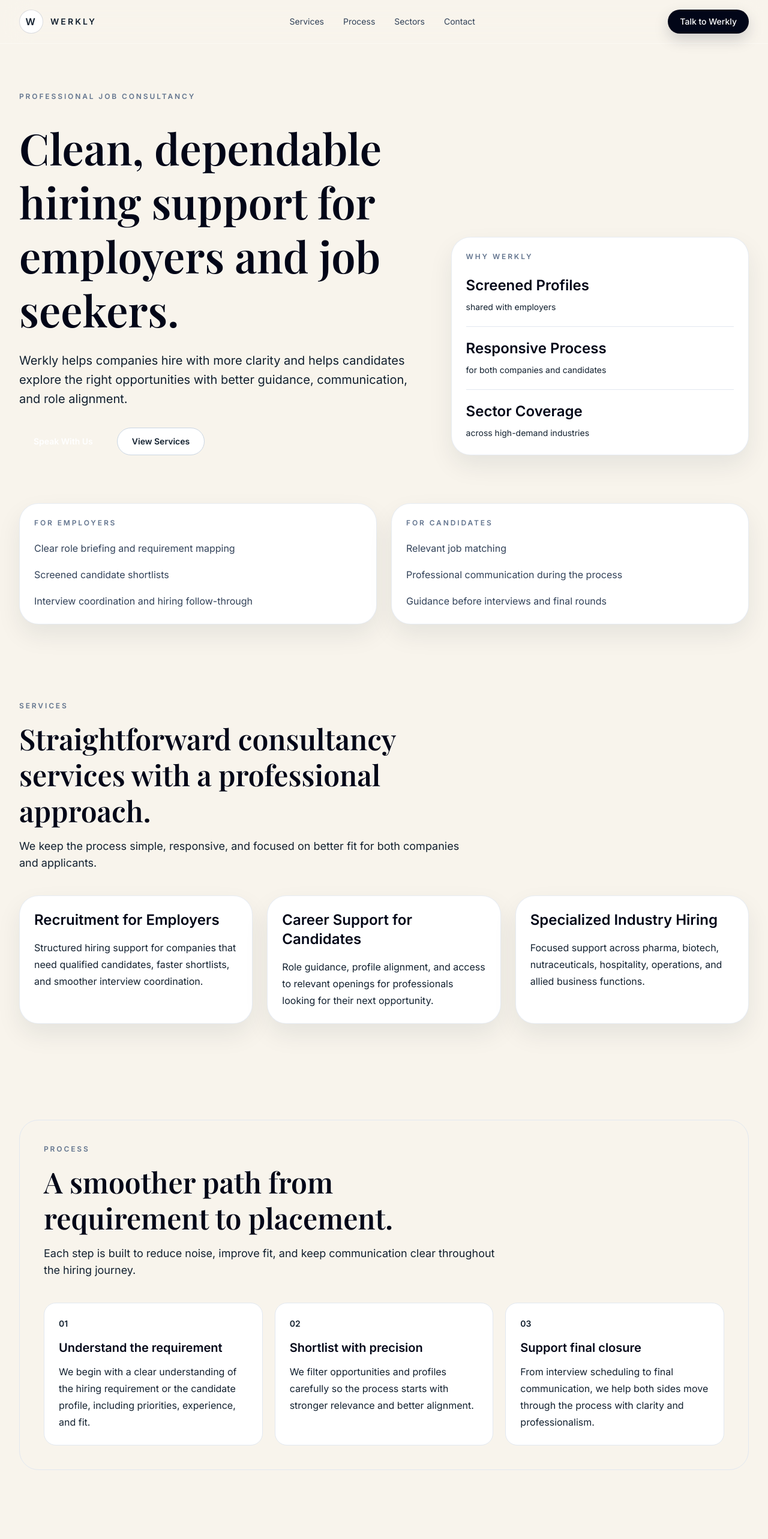
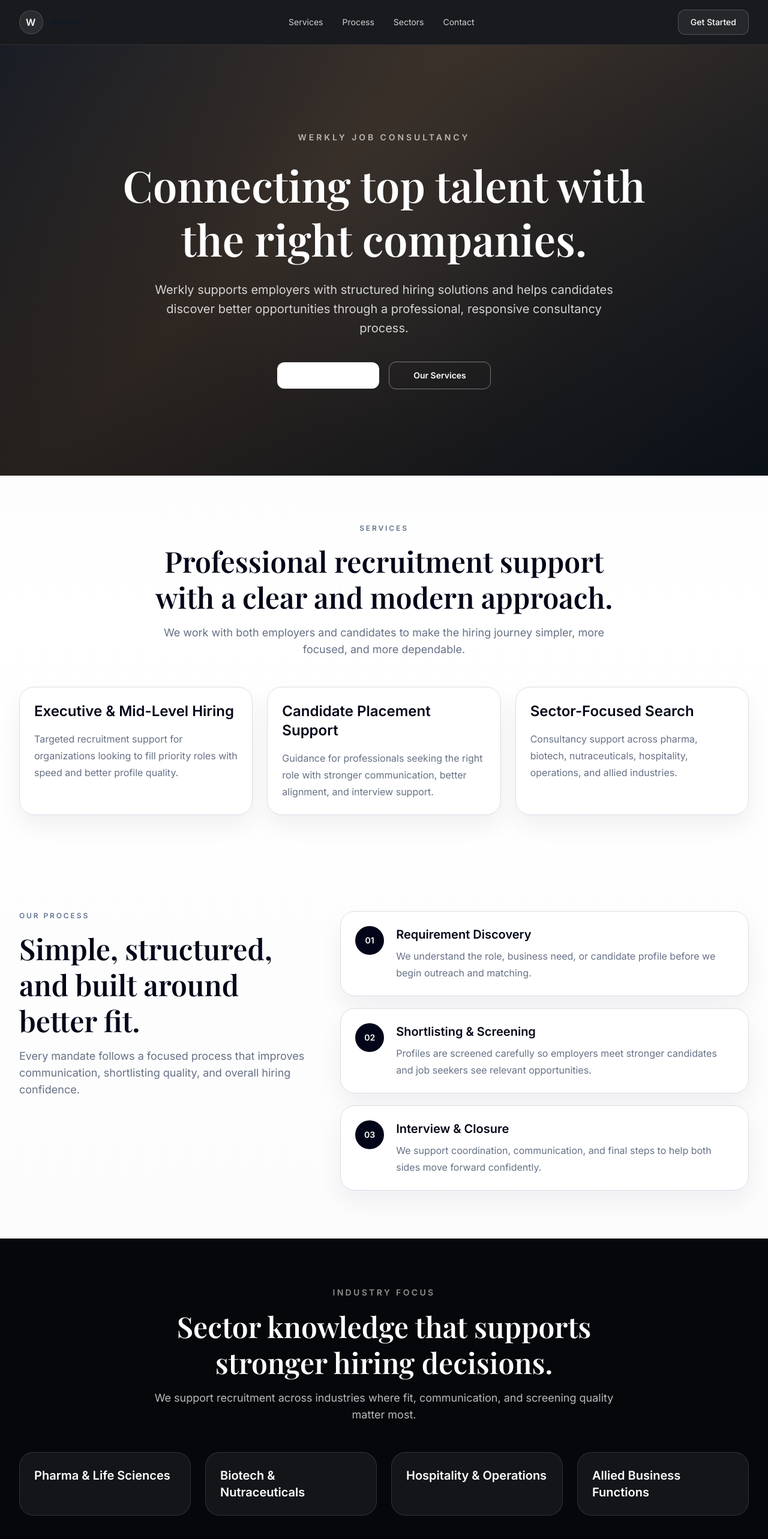
Before and after one commit to djkreddys-cmyk/Werkly, a Next.js app: page / in a window 1280 px wide. Shown: the top 2566 px of the page at 60% size. Built offline with nearby package versions, Linux system fonts and the light colour scheme.

Commit message:
Redesign Werkly with dark hero consultancy layout

```diff
--- a/app/globals.css
+++ b/app/globals.css
@@ -1,11 +1,14 @@
 @import "tailwindcss";
 
 :root {
-  --color-cream: #f8f4ec;
-  --color-ink: #12202f;
-  --color-amber: #f4b860;
-  --color-coral: #ea7b61;
-  --color-mist: #d9e5ee;
+  --color-ink: #101828;
+  --color-paper: #f5f7fa;
+  --color-surface: #ffffff;
+  --color-line: #d9dee7;
+  --color-muted: #667085;
+  --color-accent: #ffffff;
+  --color-dark: #05070b;
+  --color-dark-soft: #121722;
 }
 
 @theme inline {
@@ -17,16 +20,14 @@
 }
 
 html {
-  background:
-    radial-gradient(circle at top left, rgba(244, 184, 96, 0.32), transparent 30%),
-    radial-gradient(circle at 85% 18%, rgba(217, 229, 238, 0.9), transparent 24%),
-    linear-gradient(180deg, #f8f4ec 0%, #fffdf9 48%, #ffffff 100%);
+  background: #f5f7fa;
 }
 
 body {
   min-height: 100vh;
   color: var(--color-ink);
   font-family: var(--font-sans), sans-serif;
+  background: linear-gradient(180deg, #f4f6f9 0%, #ffffff 30%, #f7f8fa 100%);
 }
 
 a {
@@ -35,7 +36,7 @@ a {
 }
 
 ::selection {
-  background: rgba(234, 123, 97, 0.2);
+  background: rgba(16, 24, 40, 0.15);
 }
 
 .section-shell {
@@ -43,12 +44,13 @@ a {
 }
 
 .glass-panel {
-  background: rgba(255, 255, 255, 0.72);
-  backdrop-filter: blur(18px);
+  background: rgba(255, 255, 255, 0.96);
+  backdrop-filter: blur(8px);
 }
 
 .story-card {
-  @apply rounded-[2rem] border border-slate-200/80 bg-white p-6 shadow-[0_18px_40px_rgba(18,32,47,0.08)];
+  @apply rounded-[1.5rem] border bg-white p-6 shadow-[0_18px_40px_rgba(16,24,40,0.06)];
+  border-color: var(--color-line);
 }
 
 .eyebrow {
@@ -58,3 +60,7 @@ a {
 .section-title {
   @apply font-[family-name:var(--font-display)] text-4xl leading-tight text-slate-950 sm:text-5xl;
 }
+
+.muted-copy {
+  color: var(--color-muted);
+}
--- a/app/page.tsx
+++ b/app/page.tsx
@@ -3,81 +3,45 @@ import { SiteHeader } from "@/components/site-header";
 
 const services = [
   {
-    title: "Recruitment for Employers",
+    title: "Executive & Mid-Level Hiring",
     description:
-      "Structured hiring support for companies that need qualified candidates, faster shortlists, and smoother interview coordination.",
+      "Targeted recruitment support for organizations looking to fill priority roles with speed and better profile quality.",
   },
   {
-    title: "Career Support for Candidates",
+    title: "Candidate Placement Support",
     description:
-      "Role guidance, profile alignment, and access to relevant openings for professionals looking for their next opportunity.",
+      "Guidance for professionals seeking the right role with stronger communication, better alignment, and interview support.",
   },
   {
-    title: "Specialized Industry Hiring",
+    title: "Sector-Focused Search",
     description:
-      "Focused support across pharma, biotech, nutraceuticals, hospitality, operations, and allied business functions.",
-  },
-];
-
-const audiences = [
-  {
-    title: "For Employers",
-    points: [
-      "Clear role briefing and requirement mapping",
-      "Screened candidate shortlists",
-      "Interview coordination and hiring follow-through",
-    ],
-  },
-  {
-    title: "For Candidates",
-    points: [
-      "Relevant job matching",
-      "Professional communication during the process",
-      "Guidance before interviews and final rounds",
-    ],
+      "Consultancy support across pharma, biotech, nutraceuticals, hospitality, operations, and allied industries.",
   },
 ];
 
 const processSteps = [
   {
-    step: "01",
-    title: "Understand the requirement",
+    title: "Requirement Discovery",
     description:
-      "We begin with a clear understanding of the hiring requirement or the candidate profile, including priorities, experience, and fit.",
+      "We understand the role, business need, or candidate profile before we begin outreach and matching.",
   },
   {
-    step: "02",
-    title: "Shortlist with precision",
+    title: "Shortlisting & Screening",
     description:
-      "We filter opportunities and profiles carefully so the process starts with stronger relevance and better alignment.",
+      "Profiles are screened carefully so employers meet stronger candidates and job seekers see relevant opportunities.",
   },
   {
-    step: "03",
-    title: "Support final closure",
+    title: "Interview & Closure",
     description:
-      "From interview scheduling to final communication, we help both sides move through the process with clarity and professionalism.",
+      "We support coordination, communication, and final steps to help both sides move forward confidently.",
   },
 ];
 
 const sectors = [
-  {
-    title: "Pharma & Life Sciences",
-    note: "Hiring support across research, quality, production, regulatory, and commercial functions.",
-  },
-  {
-    title: "Biotech & Nutraceuticals",
-    note: "Consultancy support for science-led businesses building specialized and growth-focused teams.",
-  },
-  {
-    title: "Operations & Hospitality",
-    note: "Reliable sourcing for operational, customer-facing, and business support roles.",
-  },
-];
-
-const highlights = [
-  { value: "Screened Profiles", label: "shared with employers" },
-  { value: "Responsive Process", label: "for both companies and candidates" },
-  { value: "Sector Coverage", label: "across high-demand industries" },
+  "Pharma & Life Sciences",
+  "Biotech & Nutraceuticals",
+  "Hospitality & Operations",
+  "Allied Business Functions",
 ];
 
 export default function Home() {
@@ -85,75 +49,48 @@ export default function Home() {
     <div id="top" className="relative">
       <SiteHeader />
       <main>
-        <section className="section-shell py-14 sm:py-20">
-          <div className="grid gap-12 lg:grid-cols-[1.15fr_0.85fr] lg:items-end">
-            <div className="space-y-8">
-              <p className="eyebrow">Professional job consultancy</p>
-              <div className="space-y-6">
-                <h1 className="max-w-4xl font-[family-name:var(--font-display)] text-5xl leading-tight text-slate-950 sm:text-6xl lg:text-7xl">
-                  Clean, dependable hiring support for employers and job seekers.
+        <section className="relative overflow-hidden bg-[var(--color-dark)]">
+          <div className="absolute inset-0 bg-[linear-gradient(rgba(5,7,11,0.48),rgba(5,7,11,0.68)),radial-gradient(circle_at_center,rgba(255,255,255,0.08),transparent_42%),linear-gradient(135deg,#2b313d_0%,#6d5846_38%,#182432_100%)]" />
+          <div className="section-shell relative py-20 sm:py-28 lg:py-36">
+            <div className="mx-auto max-w-4xl text-center text-white">
+              <p className="text-sm font-semibold uppercase tracking-[0.28em] text-white/65">
+                Werkly Job Consultancy
+              </p>
+              <h1 className="mt-6 font-[family-name:var(--font-display)] text-5xl leading-tight sm:text-6xl lg:text-7xl">
+                Connecting top talent with the right companies.
               </h1>
-                <p className="max-w-2xl text-lg leading-8 muted-copy sm:text-xl">
-                  Werkly helps companies hire with more clarity and helps candidates explore the right opportunities with better guidance, communication, and role alignment.
+              <p className="mx-auto mt-6 max-w-3xl text-lg leading-8 text-white/80 sm:text-xl">
+                Werkly supports employers with structured hiring solutions and helps candidates discover better opportunities through a professional, responsive consultancy process.
               </p>
-              </div>
-              <div className="flex flex-col gap-4 sm:flex-row">
+              <div className="mt-10 flex flex-col items-center justify-center gap-4 sm:flex-row">
                 <a
                   href="#contact"
-                  className="inline-flex items-center justify-center rounded-full bg-[var(--color-accent)] px-6 py-3 text-sm font-semibold !text-white transition hover:opacity-95"
+                  className="inline-flex min-w-[170px] items-center justify-center rounded-xl bg-white px-6 py-3 text-sm font-semibold text-slate-950 transition hover:bg-slate-100"
                 >
-                  Speak With Us
+                  Get Started
                 </a>
                 <a
                   href="#services"
-                  className="inline-flex items-center justify-center rounded-full border border-slate-300 bg-white px-6 py-3 text-sm font-semibold text-slate-900 transition hover:bg-slate-50"
+                  className="inline-flex min-w-[170px] items-center justify-center rounded-xl border border-white/40 bg-transparent px-6 py-3 text-sm font-semibold text-white transition hover:bg-white/8"
                 >
-                  View Services
+                  Our Services
                 </a>
-              </div>
-            </div>
-            <div className="story-card space-y-6 p-8">
-              <p className="eyebrow">Why Werkly</p>
-              <div className="space-y-5">
-                {highlights.map((item) => (
-                  <div key={item.value} className="border-b border-slate-200 pb-5 last:border-b-0 last:pb-0">
-                    <p className="text-2xl font-semibold text-slate-950">{item.value}</p>
-                    <p className="mt-2 text-sm leading-6 muted-copy">{item.label}</p>
-                  </div>
-                ))}
               </div>
             </div>
           </div>
         </section>
 
-        <section className="section-shell pb-8 sm:pb-12">
-          <div className="grid gap-6 lg:grid-cols-2">
-            {audiences.map((audience) => (
-              <article key={audience.title} className="story-card p-8">
-                <p className="eyebrow">{audience.title}</p>
-                <ul className="mt-5 space-y-4">
-                  {audience.points.map((point) => (
-                    <li key={point} className="text-base leading-7 text-slate-700">
-                      {point}
-                    </li>
-                  ))}
-                </ul>
-              </article>
-            ))}
-          </div>
-        </section>
-
-        <section id="services" className="section-shell py-14 sm:py-20">
-          <div className="max-w-3xl space-y-4">
+        <section id="services" className="section-shell py-16 sm:py-20">
+          <div className="mx-auto max-w-3xl text-center">
             <p className="eyebrow">Services</p>
-            <h2 className="section-title">Straightforward consultancy services with a professional approach.</h2>
-            <p className="text-base leading-7 muted-copy sm:text-lg">
-              We keep the process simple, responsive, and focused on better fit for both companies and applicants.
+            <h2 className="mt-4 section-title">Professional recruitment support with a clear and modern approach.</h2>
+            <p className="mt-4 text-base leading-7 muted-copy sm:text-lg">
+              We work with both employers and candidates to make the hiring journey simpler, more focused, and more dependable.
             </p>
           </div>
-          <div className="mt-10 grid gap-6 lg:grid-cols-3">
+          <div className="mt-12 grid gap-6 lg:grid-cols-3">
             {services.map((service) => (
-              <article key={service.title} className="story-card">
+              <article key={service.title} className="story-card p-8">
                 <h3 className="text-2xl font-semibold text-slate-950">{service.title}</h3>
                 <p className="mt-4 text-base leading-7 muted-copy">{service.description}</p>
               </article>
@@ -161,67 +98,76 @@ export default function Home() {
           </div>
         </section>
 
-        <section id="process" className="section-shell py-14 sm:py-20">
-          <div className="rounded-[2rem] border border-slate-200 bg-[var(--color-soft)] px-6 py-10 sm:px-8 lg:px-10">
-            <div className="max-w-3xl space-y-4">
-              <p className="eyebrow">Process</p>
-              <h2 className="section-title">A smoother path from requirement to placement.</h2>
+        <section id="process" className="section-shell py-16 sm:py-20">
+          <div className="grid gap-8 lg:grid-cols-[0.85fr_1.15fr] lg:items-start">
+            <div className="space-y-4">
+              <p className="eyebrow">Our Process</p>
+              <h2 className="section-title">Simple, structured, and built around better fit.</h2>
               <p className="text-base leading-7 muted-copy sm:text-lg">
-                Each step is built to reduce noise, improve fit, and keep communication clear throughout the hiring journey.
+                Every mandate follows a focused process that improves communication, shortlisting quality, and overall hiring confidence.
               </p>
             </div>
-            <div className="mt-10 grid gap-5 lg:grid-cols-3">
-              {processSteps.map((item) => (
-                <article key={item.step} className="rounded-[1.25rem] border border-slate-200 bg-white p-6">
-                  <p className="text-sm font-semibold text-[var(--color-accent)]">{item.step}</p>
-                  <h3 className="mt-4 text-xl font-semibold text-slate-950">{item.title}</h3>
-                  <p className="mt-3 text-base leading-7 muted-copy">{item.description}</p>
+            <div className="grid gap-5">
+              {processSteps.map((step, index) => (
+                <article key={step.title} className="story-card flex gap-5 p-7">
+                  <div className="flex h-12 w-12 shrink-0 items-center justify-center rounded-full bg-slate-950 text-sm font-semibold text-white">
+                    0{index + 1}
+                  </div>
+                  <div>
+                    <h3 className="text-xl font-semibold text-slate-950">{step.title}</h3>
+                    <p className="mt-2 text-base leading-7 muted-copy">{step.description}</p>
+                  </div>
                 </article>
               ))}
             </div>
           </div>
         </section>
 
-        <section id="roles" className="section-shell py-14 sm:py-20">
-          <div className="max-w-3xl space-y-4">
-            <p className="eyebrow">Industry Focus</p>
-            <h2 className="section-title">Sector knowledge that helps hiring move with confidence.</h2>
-            <p className="text-base leading-7 muted-copy sm:text-lg">
-              We support recruitment needs across industries where screening quality and role fit matter most.
+        <section id="roles" className="bg-[var(--color-dark)] py-16 sm:py-20">
+          <div className="section-shell">
+            <div className="mx-auto max-w-3xl text-center">
+              <p className="text-sm font-semibold uppercase tracking-[0.24em] text-white/55">
+                Industry Focus
+              </p>
+              <h2 className="mt-4 font-[family-name:var(--font-display)] text-4xl leading-tight text-white sm:text-5xl">
+                Sector knowledge that supports stronger hiring decisions.
+              </h2>
+              <p className="mt-4 text-base leading-7 text-white/72 sm:text-lg">
+                We support recruitment across industries where fit, communication, and screening quality matter most.
               </p>
             </div>
-          <div className="mt-10 grid gap-6 lg:grid-cols-3">
+            <div className="mt-12 grid gap-6 sm:grid-cols-2 lg:grid-cols-4">
               {sectors.map((sector) => (
-              <article key={sector.title} className="story-card">
-                <h3 className="text-2xl font-semibold text-slate-950">{sector.title}</h3>
-                <p className="mt-4 text-base leading-7 muted-copy">{sector.note}</p>
+                <article key={sector} className="rounded-[1.5rem] border border-white/12 bg-white/6 p-6 text-white">
+                  <h3 className="text-xl font-semibold">{sector}</h3>
                 </article>
               ))}
             </div>
+          </div>
         </section>
 
-        <section id="contact" className="section-shell py-14 sm:py-20">
-          <div className="grid gap-6 lg:grid-cols-[1.05fr_0.95fr]">
+        <section id="contact" className="section-shell py-16 sm:py-20">
+          <div className="grid gap-6 lg:grid-cols-[1.1fr_0.9fr]">
             <div className="story-card p-8 sm:p-10">
-              <p className="eyebrow">Contact</p>
+              <p className="eyebrow">Contact Us</p>
               <h2 className="mt-4 font-[family-name:var(--font-display)] text-4xl leading-tight text-slate-950 sm:text-5xl">
-                Let’s discuss your hiring need or career move.
+                Start a hiring conversation or share your job profile.
               </h2>
               <p className="mt-5 max-w-2xl text-base leading-7 muted-copy sm:text-lg">
-                Employers can reach out with role details, team requirements, and timelines. Candidates can share their profile, preferred sector, and target location.
+                Employers can contact us with role details and timelines. Candidates can reach out with resumes, preferred sectors, and job locations.
               </p>
               <div className="mt-8 flex flex-col gap-4 sm:flex-row">
                 <a
                   href="mailto:hr@werkly.in"
-                  className="inline-flex items-center justify-center rounded-full bg-[var(--color-accent)] px-6 py-3 text-sm font-semibold !text-white transition hover:opacity-95"
+                  className="inline-flex items-center justify-center rounded-xl bg-slate-950 px-6 py-3 text-sm font-semibold text-white transition hover:bg-slate-800"
                 >
-                  Email HR Team
+                  Contact HR
                 </a>
                 <a
                   href="mailto:info@werkly.in"
-                  className="inline-flex items-center justify-center rounded-full border border-slate-300 bg-white px-6 py-3 text-sm font-semibold text-slate-900 transition hover:bg-slate-50"
+                  className="inline-flex items-center justify-center rounded-xl border border-slate-300 bg-white px-6 py-3 text-sm font-semibold text-slate-900 transition hover:bg-slate-50"
                 >
-                  General Enquiries
+                  General Enquiry
                 </a>
               </div>
             </div>
@@ -244,9 +190,9 @@ export default function Home() {
                   <p className="mt-2 text-lg font-semibold text-slate-950">www.werkly.in</p>
                 </div>
                 <div>
-                  <p className="text-sm uppercase tracking-[0.22em] text-slate-400">Consultancy Focus</p>
+                  <p className="text-sm uppercase tracking-[0.22em] text-slate-400">Consultancy Scope</p>
                   <p className="mt-2 text-base leading-7 muted-copy">
-                    Professional hiring support for employers and dependable guidance for job seekers across multiple sectors.
+                    Hiring and placement support for employers and job seekers across multiple growth sectors.
                   </p>
                 </div>
               </div>
--- a/components/site-header.tsx
+++ b/components/site-header.tsx
@@ -7,26 +7,26 @@ const navItems = [
 
 export function SiteHeader() {
   return (
-    <header className="sticky top-0 z-50 border-b border-white/40 bg-[rgba(248,244,236,0.75)] backdrop-blur-xl">
+    <header className="sticky top-0 z-50 border-b border-white/10 bg-[rgba(5,7,11,0.92)] backdrop-blur-xl">
       <div className="mx-auto flex w-full max-w-7xl items-center justify-between gap-6 px-5 py-4 sm:px-8">
-        <a href="#top" className="flex items-center gap-3 text-sm font-semibold tracking-[0.22em] text-slate-900 uppercase">
-          <span className="flex h-10 w-10 items-center justify-center rounded-full border border-slate-900/15 bg-white text-base tracking-[0.16em]">
+        <a href="#top" className="flex items-center gap-3 text-sm font-semibold tracking-[0.12em] text-white">
+          <span className="flex h-10 w-10 items-center justify-center rounded-full border border-white/15 bg-white/8 text-base text-white">
             W
           </span>
           Werkly
         </a>
-        <nav className="hidden items-center gap-8 text-sm text-slate-700 md:flex">
+        <nav className="hidden items-center gap-8 text-sm text-white/80 md:flex">
           {navItems.map((item) => (
-            <a key={item.href} href={item.href} className="transition hover:text-slate-950">
+            <a key={item.href} href={item.href} className="transition hover:text-white">
               {item.label}
             </a>
           ))}
         </nav>
         <a
           href="#contact"
-          className="inline-flex items-center justify-center rounded-full bg-slate-950 px-5 py-2.5 text-sm font-medium !text-white shadow-[0_10px_24px_rgba(15,23,42,0.18)] transition hover:bg-slate-800"
+          className="inline-flex items-center justify-center rounded-xl border border-white/20 bg-white/6 px-5 py-2.5 text-sm font-medium !text-white transition hover:bg-white/12"
         >
-          Talk to Werkly
+          Get Started
         </a>
       </div>
     </header>
```
Also changed, not shown: components/site-footer.tsx (+9 -9 lines). Lines whose indentation alone changed are shown as unchanged.
